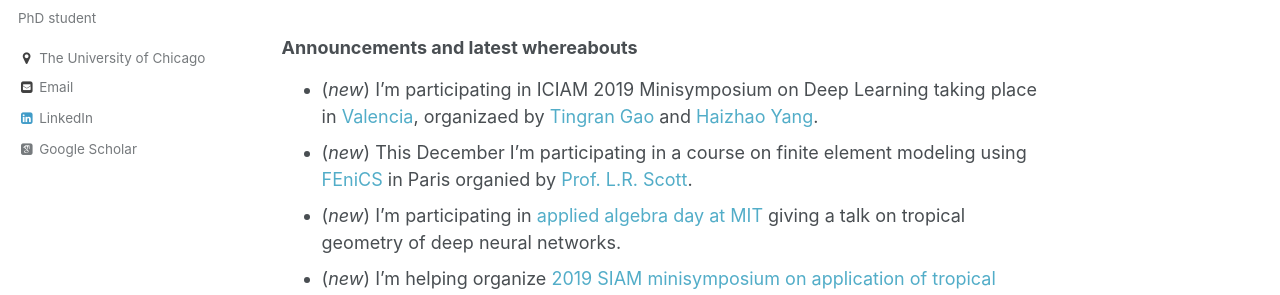
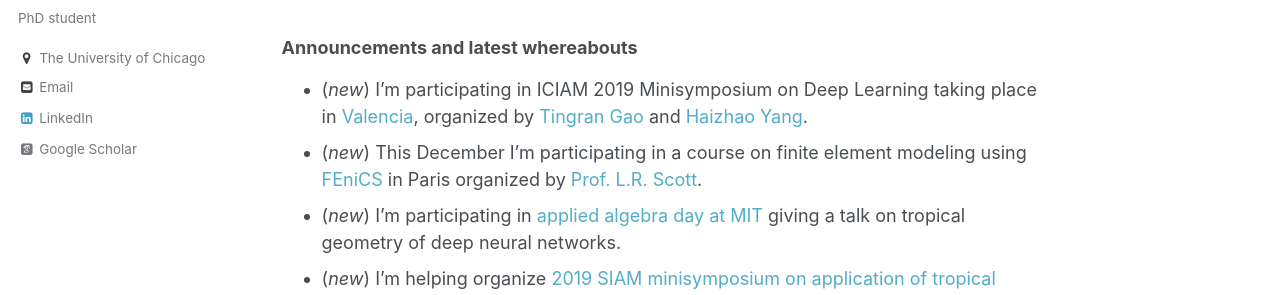
Before and after one commit to sgregnt/sgregnt.github.io, a Jekyll site: the page built from _pages/about.md, in a window 1280 px wide and 900 px high. Shown: the part 291-586 px from the top of the window. Built offline with Jekyll 4.4.1, drawn with Linux system fonts in a browser that asks for light colours; some web fonts are replaced.

Commit message:
organized typo ofixed

```diff
--- a/_pages/about.md
+++ b/_pages/about.md
@@ -15,10 +15,10 @@ I'm interested in applying non-standard tools form abstract algebra and topology
 
 
 ### Announcements and latest whereabouts
-- (_new_) I'm participating in ICIAM 2019 Minisymposium on Deep Learning taking place in [Valencia](https://en.wikipedia.org/wiki/Valencia), organizaed by [Tingran Gao](https://gaotingran.com/) and [Haizhao Yang](http://www.math.nus.edu.sg/~matyh/).
-- (_new_) This December I'm participating in a course on finite element modeling using [FEniCS](https://fenicsproject.org/) in Paris organied by [Prof. L.R. Scott](http://people.cs.uchicago.edu/~ridg/).
+- (_new_) I'm participating in ICIAM 2019 Minisymposium on Deep Learning taking place in [Valencia](https://en.wikipedia.org/wiki/Valencia), organized by [Tingran Gao](https://gaotingran.com/) and [Haizhao Yang](http://www.math.nus.edu.sg/~matyh/).
+- (_new_) This December I'm participating in a course on finite element modeling using [FEniCS](https://fenicsproject.org/) in Paris organized by [Prof. L.R. Scott](http://people.cs.uchicago.edu/~ridg/).
 - (_new_) I'm participating in [applied algebra day at MIT](http://math.mit.edu/~erobeva/seminar.html) giving a talk on tropical geometry of deep neural networks.
-- (_new_) I'm helping organize [2019 SIAM minisymposium  on application of tropical
+- (_new_) I'm helping organize [2019 SIAM minisymposium on application of tropical
 geometry for machine learning](http://wiki.siam.org/siag-ag/index.php/SIAM_AG_19_Proposed_Minisymposia) (with focus on deep neural networks) [(SIAM AG19)](https://www.siam.org/Conferences/CM/Main/ag19).
 - I've participated in [Oberwolfach Seminar: Mathematics of Deep Learning](https://www.mfo.de/occasion/1842b/www_view), that took place in Oct 14-20 2018, in [Oberwolfach, Germany](https://en.wikipedia.org/wiki/Oberwolfach).
 - During the summer of 2018  I've spent wonderful time working as a PhD machine learning intern in Blink startup (2018 Haifa, Israel) working with Caffe, Theano and TensorFlow.
```
